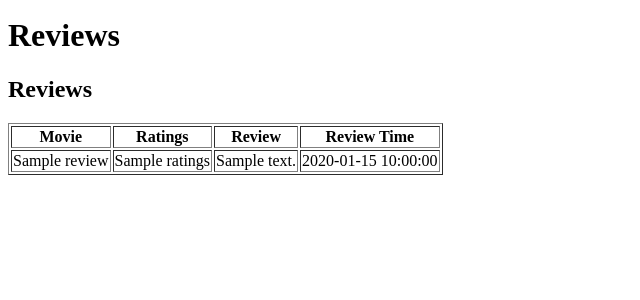
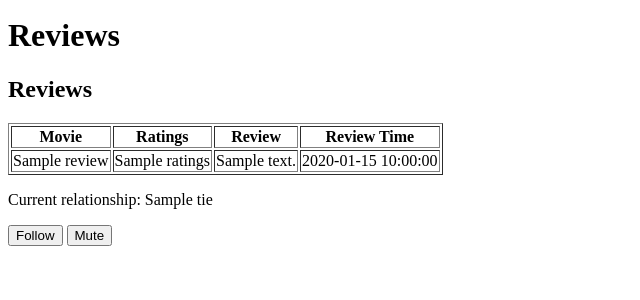
Before and after one commit to aliffkhuzairi/flask_movie_review_v2, a Flask app: page /user/1 in a window 1280 px wide. Shown: the part 204-504 px from the top of the page, without its empty margins (0-640 px from the left). Run offline with Flask 3, Linux system fonts and the light colour scheme; the visitor is signed in with stand-in values (Sample User, id 1); a database or web service that is not in the repository returns one stand-in record (values such as "Sample title"); some libraries are stand-ins or nearby versions.

Commit message:
feat: add relationship and follow/mute button

```diff
--- a/app.py
+++ b/app.py
@@ -189,9 +189,23 @@ def movie_detail(movie_id):
 def user_detail(user_id):
     if 'user_id' not in session:
         return redirect(url_for('index'))
-
+    is_self = (user_id == session['user_id'])
     conn = get_db_connection()
     cur = conn.cursor()
+
+    relationship = None
+
+    if not is_self:
+        cur.execute("""
+            select tie
+            from ties
+            where id = %s and opid = %s;
+        """,(session['user_id'], user_id))
+
+        relation_row = cur.fetchone()
+
+        if  relation_row:
+            relationship =  relation_row[0]
 
     cur.execute("""
         select * from user_info where id = %s;
@@ -214,11 +228,100 @@ def user_detail(user_id):
 
     user_reviews = cur.fetchall()
 
-    is_self = (user_id == session['user_id'])
     cur.close()
     conn.close()
 
-    return render_template("user_info.html", user_info=user_info, user_review=user_reviews, user_id=session['user_id'], is_self=is_self)
+    return render_template("user_info.html", user_info=user_info, user_review=user_reviews, user_id=session['user_id'], is_self=is_self, relationship=relationship)
+
+@app.route('/follow/<target_user_id>', methods=['POST'])
+def follow_user(target_user_id):
+    if 'user_id' not in session:
+        return redirect(url_for('index'))
+
+    current_user_id = session['user_id']
+
+    if current_user_id == target_user_id:
+        return redirect(url_for('user_detail', user_id=target_user_id))
+
+    conn = get_db_connection()
+    cur = conn.cursor()
+
+    if target_user_id == "admin":
+        cur.close()
+        conn.close()
+        return redirect(url_for('user_detail', user_id=target_user_id))
+
+    cur.execute("""
+        delete from ties
+        where id = %s and opid = %s and tie = 'mute';
+    """, (current_user_id, target_user_id))
+
+    cur.execute("""
+        select 1 from ties
+        where id = %s and opid = %s and tie = 'follow'
+    """,(current_user_id, target_user_id))
+
+    existing_follow = cur.fetchone()
+
+    if not existing_follow:
+        cur.execute("""
+            insert into ties(id, opid, tie)
+            values(%s, %s, 'follow');
+        """, (current_user_id, target_user_id))
+
+    conn.commit()
+    cur.close()
+    conn.close()
+
+    return redirect(url_for('user_detail', user_id=target_user_id))
+
+@app.route('/mute/<target_user_id>', methods=['POST'])
+def mute_user(target_user_id):
+    if 'user_id' not in session:
+        return redirect(url_for('index'))
+
+    current_user_id = session['user_id']
+
+    if current_user_id == target_user_id:
+        return redirect(url_for('user_detail', user_id=target_user_id))
+
+    conn = get_db_connection()
+    cur = conn.cursor()
+
+    if target_user_id == "admin":
+        cur.close()
+        conn.close()
+        return redirect(url_for('user_detail', user_id=target_user_id))
+
+    cur.execute("""
+                delete
+                from ties
+                where id = %s
+                  and opid = %s
+                  and tie = 'follow';
+                """, (current_user_id, target_user_id))
+
+    cur.execute("""
+                select 1
+                from ties
+                where id = %s
+                  and opid = %s
+                  and tie = 'mute'
+                """, (current_user_id, target_user_id))
+
+    existing_follow = cur.fetchone()
+
+    if not existing_follow:
+        cur.execute("""
+                    insert into ties(id, opid, tie)
+                    values (%s, %s, 'mute');
+                    """, (current_user_id, target_user_id))
+
+    conn.commit()
+    cur.close()
+    conn.close()
+
+    return redirect(url_for('user_detail', user_id=target_user_id))
 
 if __name__ == '__main__':
     app.run(debug=True)
--- a/templates/movie.html
+++ b/templates/movie.html
@@ -38,7 +38,10 @@
 
         {% for review in reviews %}
         <tr>
-            <td>{{ review[1] }}</td>
+            <td><a href="{{ url_for('user_detail', user_id=review[1]) }}">
+                {{ review[1] }}
+            </a>
+            </td>
             <td>{{ review[0] }}</td>
             <td>{{ review[2] }}</td>
             <td>{{ review[3] }}</td>
--- a/templates/user_info.html
+++ b/templates/user_info.html
@@ -56,5 +56,19 @@
 
         {% endfor %}
     </table>
+
+    {% if not is_self %}
+    <p>Current relationship: {{ relationship if relationship else 'none' }}</p>
+
+    <form action="{{ url_for('follow_user', target_user_id=user_info[0]) }}" method="POST" style="display:inline;">
+        <button type="submit">Follow</button>
+    </form>
+
+    <form action="{{ url_for('mute_user', target_user_id=user_info[0]) }}" method="POST" style="display:inline;">
+        <button type="submit">Mute</button>
+    </form>
+{% endif %}
+
+
 </body>
 </html>
```
